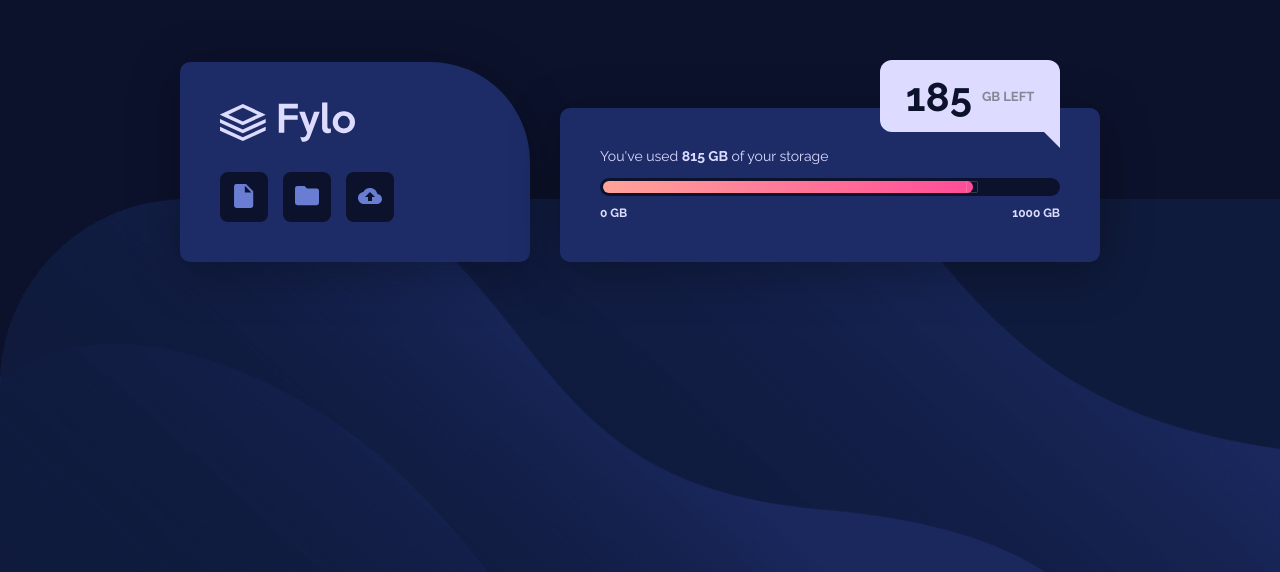
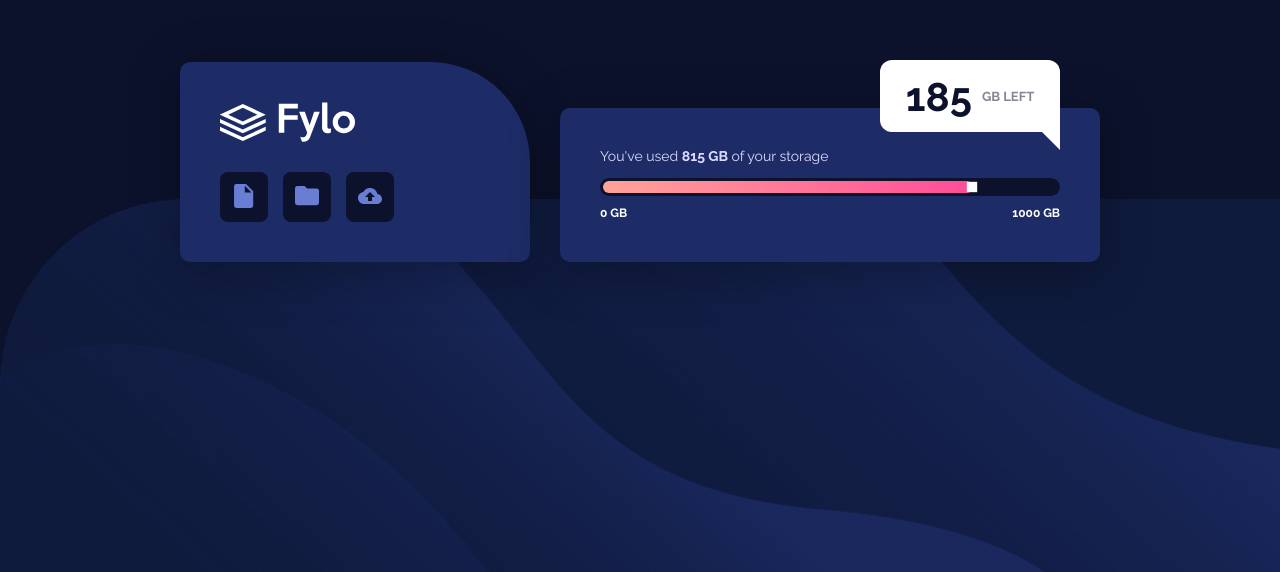
Before and after one commit to LucasJCFreire/fylo-data-storage-component-master, a plain HTML site: page index.html in a window 1280 px wide. Shown: the part 228-800 px from the top of the page. Drawn offline with nearby package versions, Linux system fonts and the light colour scheme.

Commit message:
feat: update logo color and popup styling, and add Frontend Mentor evaluation link to README

```diff
--- a/src/styles.css
+++ b/src/styles.css
@@ -1,7 +1,8 @@
 @import url('https://fonts.googleapis.com/css2?family=Raleway:ital,wght@0,100..900;1,100..900&display=swap');
 
 :root {
-  --color-primary: hsl(243, 100%, 93%);
+  --color-primary: hsl(0, 0%, 100%);
+  --text-color: hsl(243, 100%, 93%);
   --color-secondary: hsl(229, 7%, 55%);
   --background-color: hsl(229, 57%, 11%);
   --accent-color: hsl(223, 63%, 15%);
@@ -125,6 +126,7 @@
 
     .info {
       font-size: 1.4rem;
+      color: var(--text-color);
 
       span {
         font-weight: 700;
@@ -159,10 +161,12 @@
         background: transparent;
         appearance: none;
         cursor: pointer;
-
+        -webkit-appearance: none;
+        appearance: none;
 
         &::-moz-range-thumb {
           transform: translateX(-10px);
+          background-color: var(--color-primary);
           width: 10px;
           height: 10px;
           border: none;
@@ -173,6 +177,7 @@
 
         &::-ms-thumb {
           transform: translateX(-10px);
+          background-color: var(--color-primary);
           width: 10px;
           height: 10px;
           border: none;
@@ -183,6 +188,7 @@
 
         &::-webkit-slider-thumb {
           transform: translateX(-10px);
+          background-color: var(--color-primary);
           width: 10px;
           height: 10px;
           border: none;
@@ -231,9 +237,9 @@
         position: absolute;
         bottom: -38px;
         right: 0;
-        border-top: 22px solid var(--color-primary);
-        border-left: 22px solid transparent;
-        border-bottom: 22px solid transparent;
+        border-top: 20px solid var(--color-primary);
+        border-left: 20px solid transparent;
+        border-bottom: 20px solid transparent;
       }
     }
 
```
Also changed, not shown: 1 other file.
